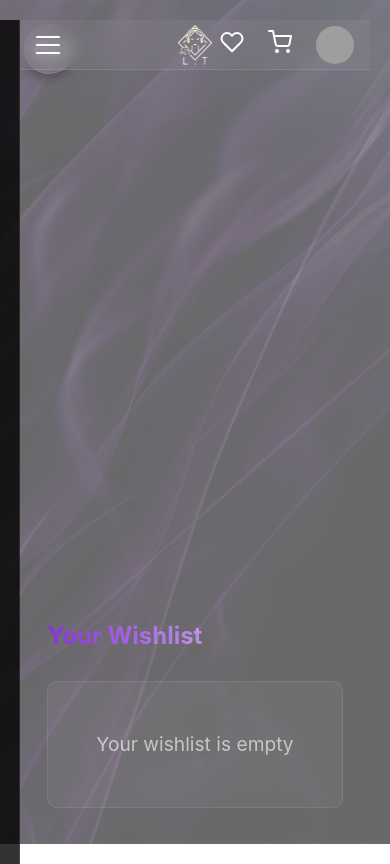
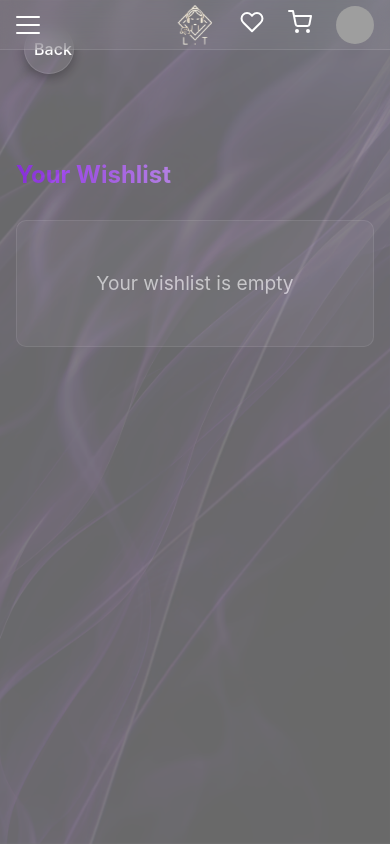
Before and after one commit to luxuryintaste-LIT/lit-ecommerce-backend, a React (Vite) app: page /wishlist in a window 390 px wide. Built offline with nearby package versions, Linux system fonts and the light colour scheme; grey boxes are pictures that could not be loaded.

Commit message:
wishlist restored

```diff
--- a/src/styles/Cart.css
+++ b/src/styles/Cart.css
@@ -1,4 +1,4 @@
-.cart-page, .wishlist-page {
+.cart-page {
   padding: 0;
   max-width: 100%;
   font-family: -apple-system, BlinkMacSystemFont, 'Segoe UI', Roboto, Oxygen, Ubuntu, Cantarell, 'Open Sans', 'Helvetica Neue', sans-serif;
@@ -32,7 +32,7 @@
   font-size: 24px;
 }
 
-.cart-layout, .wishlist-layout {
+.cart-layout {
   display: grid;
   grid-template-columns: 1fr 350px;
   gap: 60px;
@@ -248,11 +248,11 @@
 }
 
 @media (max-width: 768px) {
-  .cart-page, .wishlist-page {
+  .cart-page {
     padding: 20px;
   }
 
-  .cart-layout, .wishlist-layout {
+  .cart-layout {
     grid-template-columns: 1fr;
     gap: 40px;
   }
```
